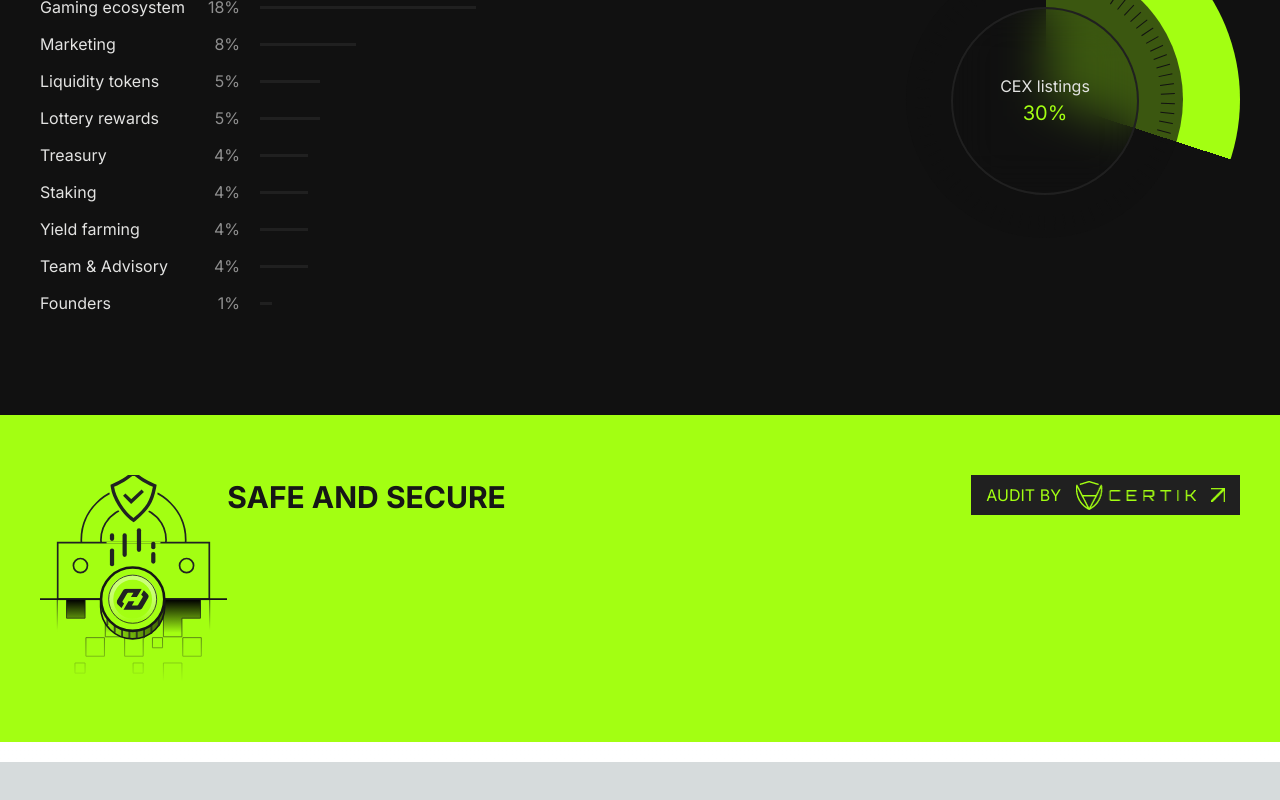
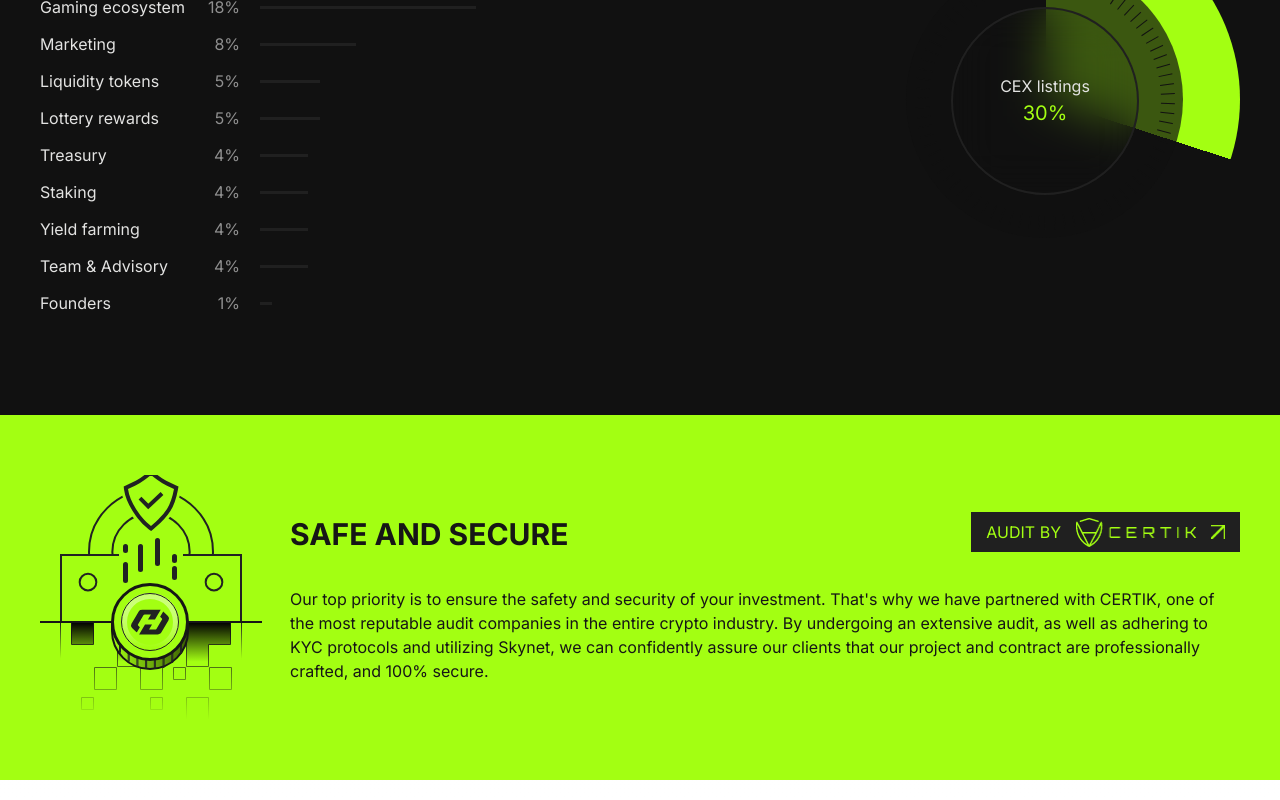
Before and after one commit to Cardoso-topdev/hyperchainx, a Next.js app: page / in a window 1280 px wide. Shown: the part 6340-7140 px from the top of the page. Before the commit the page ends 7102 px from the top, so only its background shows below. Built offline with nearby package versions, Linux system fonts and the light colour scheme.

Commit message:
complete SafeSecureSection component

```diff
--- a/app/components/sections/SafeSecureSection.tsx
+++ b/app/components/sections/SafeSecureSection.tsx
@@ -5,8 +5,8 @@ const SafeSecureSection = () => {
   return (
     <section className="bg-electric-lime py-[60px]">
       <div className="max-w-[1200px] m-auto">
-        <div className="flex">
-          <div>
+        <div className="flex gap-[28px] items-center">
+          <div className="shrink-0">
             <Image
               src="/secure-illustration.svg"
               alt="Secure Illustration"
@@ -47,6 +47,15 @@ const SafeSecureSection = () => {
                 />
               </button>
             </div>
+            <div className="text-dark text-[16px] mt-[30px]">
+              Our top priority is to ensure the safety and security of your
+              investment. That's why we have partnered with CERTIK, one of the
+              most reputable audit companies in the entire crypto industry. By
+              undergoing an extensive audit, as well as adhering to KYC
+              protocols and utilizing Skynet, we can confidently assure our
+              clients that our project and contract are professionally crafted,
+              and 100% secure.
+            </div>
           </div>
         </div>
       </div>
```
